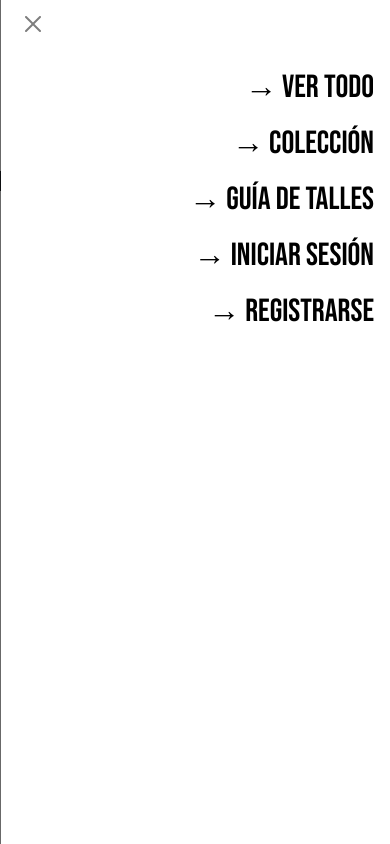
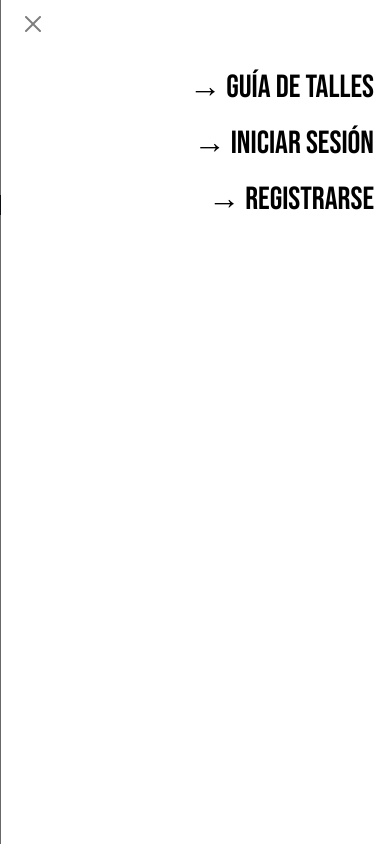
Before and after one commit to floradaro/railway2.0, a Flask app: page /detalle/1 in a window 390 px wide, after a click on "Más". Run offline with Flask 3, Linux system fonts and the light colour scheme; some libraries are stand-ins or nearby versions; grey boxes are pictures that could not be loaded.

Commit message:
cambios responsive

```diff
--- a/static/css/style.css
+++ b/static/css/style.css
@@ -41,6 +41,8 @@ body {
 .nav-color {
     color: var(--secondColor);
     padding: 0 !important;
+    --bs-nav-link-color: #000;
+    --bs-nav-link-hover-color: #000;
 }
 
 .nav-color:active,
@@ -179,7 +181,7 @@ body {
 
 .product-grid {
     display: grid;
-    grid-template-columns: repeat(4, 1fr);
+    grid-template-columns: repeat(2, 1fr);
     /* 4 columnas */
     gap: 20px;
     max-width: 1200px;
@@ -199,6 +201,18 @@ body {
 
 .product-item:hover img {
     transform: scale(1.05);
+}
+
+@media (min-width: 768px) {
+    .product-grid {
+        grid-template-columns: repeat(3, 1fr);
+    }
+}
+
+@media (min-width: 992px) {
+    .product-grid {
+        grid-template-columns: repeat(4, 1fr);
+    }
 }
 
 .footer-color {
@@ -297,9 +311,3 @@ body {
     width: 30px;
     height: 30px;
 }
-
-
-.size-table-description {
-    padding-left: 145px;
-    padding-right: 115px;
-}
--- a/templates/base.html
+++ b/templates/base.html
@@ -17,10 +17,9 @@
 </head>
 
 <body>
-    <section>
-        <header class="my-4 border-bottom border-black borde">
+    <header class="mt-4 borde">
         <div class="container">
-                <div class="d-flex flex-wrap align-items-center justify-content-center justify-content-lg-start">
+            <div class="d-flex justify-content-center d-flex flex-wrap">
                 <ul class="nav col-12 col-lg-auto me-lg-auto mb-2 justify-content-center mb-md-0">
                     <li>
                         <a href="/" class="nav-link nav-color">
@@ -29,6 +28,7 @@
                     </li>
                 </ul>
 
+                <div class="d-flex flex-wrap align-items-center justify-content-center mb-4">
                     <div class="dropdown text-end">
                         <a href="#" class="d-block link-body-emphasis text-decoration-none dropdown-toggle me-4"
                             type="button" data-bs-toggle="offcanvas" data-bs-target="#sidebar"
@@ -41,15 +41,16 @@
                                 </button>
                             </div>
                             <div class="offcanvas-body">
+                                <!--
                                     <a href="#" class="d-block mb-2 title2">→ Ver Todo</a>
-                                <a href="#" class="d-block mb-2 title2">→ Colección</a>
-                                <a href="./sizeTable" class="d-block mb-2 title2">→ Guía de talles</a>
+                                    <a href="#" class="d-block mb-2 title2">→ Colección</a>-->
+                                <a href="../sizeTable" class="d-block mb-2 title2">→ Guía de talles</a>
                                 {% if not session.get('logged_in') %}
-                                <a href="./login" class="d-block mb-2 title2">→ Iniciar Sesión</a>
-                                <a href="./signup" class="d-block mb-2 title2">→ Registrarse</a>
+                                <a href="../login" class="d-block mb-2 title2">→ Iniciar Sesión</a>
+                                <a href="../signup" class="d-block mb-2 title2">→ Registrarse</a>
                                 {% else %}
-                                <a href="./profile" class="d-block mb-2 title2">→ Perfil</a>
-                                <a href="./logout" class="d-block mb-2 title2">→ Cerrar Sesión</a>
+                                <a href="../profile" class="d-block mb-2 title2">→ Perfil</a>
+                                <a href="../logout" class="d-block mb-2 title2">→ Cerrar Sesión</a>
                                 {% endif %}
 
                             </div>
@@ -73,8 +74,9 @@
                     </div>
                 </div>
             </div>
+        </div>
     </header>
-    </section>
+
     <!-- Bloque de contenido personalizado -->
     {% block content %}{% endblock %}
     <footer class="footer">
@@ -97,7 +99,7 @@
                     <p>
                         Lunes a Viernes: 10 - 19 Hs<br />Sábados: 10 a 14 Hs - 16 a 19 Hs
                     </p>
-                    <a href="./contact_form.html" class="nav-color text-decoration-none title4">
+                    <a href="../contact_form.html" class="nav-color text-decoration-none title4">
                         <h5>Dudas Frecuentes</h5>
                     </a>
                     <h5 class="">Contacto</h5>
--- a/templates/detail.html
+++ b/templates/detail.html
@@ -1,7 +1,7 @@
 {% extends "base.html" %}
 
 {% block content %}
-<section class="product-container">
+<section class="product-container mt-3">
     <div class="container">
         <div class="row">
             <!-- Galería de producto -->
@@ -10,27 +10,28 @@
                     <div class="carousel-inner">
                         {% for imagen in producto.imagenes %}
                         <div class="carousel-item {% if loop.first %}active{% endif %}">
-                            <img src="{{ url_for('static', filename='assets/img/' + imagen) }}" class="d-block w-100" alt="{{ producto.nombre }}">
+                            <img src="{{ url_for('static', filename='assets/img/' + imagen) }}" class="d-block w-100"
+                                alt="{{ producto.nombre }}">
                         </div>
                         {% endfor %}
                     </div>
-                    <button class="carousel-control-prev" type="button" data-bs-target="#productCarousel" data-bs-slide="prev">
+                    <button class="carousel-control-prev" type="button" data-bs-target="#productCarousel"
+                        data-bs-slide="prev">
                         <span class="carousel-control-prev-icon" aria-hidden="true"></span>
                         <span class="visually-hidden">Anterior</span>
                     </button>
-                    <button class="carousel-control-next" type="button" data-bs-target="#productCarousel" data-bs-slide="next">
+                    <button class="carousel-control-next" type="button" data-bs-target="#productCarousel"
+                        data-bs-slide="next">
                         <span class="carousel-control-next-icon" aria-hidden="true"></span>
                         <span class="visually-hidden">Siguiente</span>
                     </button>
                 </div>
-                <div class="thumbnail-container mt-3">
+                <div class="thumbnail-container mt-3 mb-3">
                     {% for imagen in producto.imagenes %}
                     <img src="{{ url_for('static', filename='assets/img/' + imagen) }}"
-                         class="thumbnail {% if loop.first %}active{% endif %}"
-                         data-bs-target="#productCarousel"
-                         data-bs-slide-to="{{ loop.index0 }}"
-                         alt="Thumbnail {{ loop.index }}"
-                         style="width: 80px; cursor: pointer; margin-right: 10px;">
+                        class="thumbnail {% if loop.first %}active{% endif %}" data-bs-target="#productCarousel"
+                        data-bs-slide-to="{{ loop.index0 }}" alt="Thumbnail {{ loop.index }}"
+                        style="width: 80px; cursor: pointer; margin-right: 10px;">
                     {% endfor %}
                 </div>
             </div>
@@ -43,7 +44,9 @@
                     <h6 class="mb-3 fs-5" style="margin-top: 2rem;">Talle</h6>
                     <div class="d-flex flex-wrap">
                         {% for talle in producto.talles %}
-                        <button class="size-btn" style="margin-right: 10px; padding: 5px 15px; border: 1px solid #ddd; background: white;">{{ talle }}</button>
+                        <button class="size-btn"
+                            style="margin-right: 10px; padding: 5px 15px; border: 1px solid #ddd; background: white;">{{
+                            talle }}</button>
                         {% endfor %}
                     </div>
                 </div>
@@ -71,7 +74,8 @@
         <div class="col-6 col-md-3 mb-4">
             <a href="{{ url_for('detalle_producto', producto_id=p_rel.id) }}" class="text-decoration-none text-dark">
                 <div class="card border-0">
-                    <img src="{{ url_for('static', filename='assets/img/' + p_rel.imagen_principal) }}" class="card-img-top" alt="{{ p_rel.nombre }}">
+                    <img src="{{ url_for('static', filename='assets/img/' + p_rel.imagen_principal) }}"
+                        class="card-img-top" alt="{{ p_rel.nombre }}">
                     <div class="card-body px-0">
                         <h6>{{ p_rel.nombre }}</h6>
                         <p class="text-muted">{{ p_rel.categoria }}</p>
--- a/templates/login.html
+++ b/templates/login.html
@@ -17,9 +17,9 @@
 </head>
 
 <body>
-    <header class="my-4 border-bottom border-black borde">
+    <header class="mt-4 borde">
         <div class="container">
-            <div class="d-flex flex-wrap align-items-center justify-content-center justify-content-lg-start">
+            <div class="d-flex justify-content-center d-flex flex-wrap">
                 <ul class="nav col-12 col-lg-auto me-lg-auto mb-2 justify-content-center mb-md-0">
                     <li>
                         <a href="/" class="nav-link nav-color">
@@ -28,6 +28,7 @@
                     </li>
                 </ul>
 
+                <div class="d-flex flex-wrap align-items-center justify-content-center mb-4">
                     <div class="dropdown text-end">
                         <a href="#" class="d-block link-body-emphasis text-decoration-none dropdown-toggle me-4"
                             type="button" data-bs-toggle="offcanvas" data-bs-target="#sidebar"
@@ -35,12 +36,14 @@
 
                         <div class="offcanvas offcanvas-end" tabindex="-1" id="sidebar" aria-labelledby="sidebarLabel">
                             <div class="offcanvas-header">
-                            <button type="btn-close" class="btn-close" data-bs-dismiss="offcanvas" aria-label="Close">
+                                <button type="btn-close" class="btn-close" data-bs-dismiss="offcanvas"
+                                    aria-label="Close">
                                 </button>
                             </div>
                             <div class="offcanvas-body">
+                                <!--
                                     <a href="#" class="d-block mb-2 title2">→ Ver Todo</a>
-                            <a href="#" class="d-block mb-2 title2">→ Colección</a>
+                                    <a href="#" class="d-block mb-2 title2">→ Colección</a>-->
                                 <a href="./sizeTable" class="d-block mb-2 title2">→ Guía de talles</a>
                                 {% if not session.get('logged_in') %}
                                 <a href="./login" class="d-block mb-2 title2">→ Iniciar Sesión</a>
@@ -67,6 +70,7 @@
                             Buscar</button>
                         <div id="searchInput" class="" style="display: none">
                             <input type="text" class="form-control" placeholder="Buscar..." id="searchField" />
+                        </div>
                     </div>
                 </div>
             </div>
```
Also changed, not shown: templates/contact_form.html (+16 -5 lines), templates/index.html (+11 -12 lines), templates/profile.html (+14 -8 lines), templates/signup.html (+8 -4 lines), templates/sizeTable.html (+9 -8 lines). Lines whose indentation alone changed are shown as unchanged.
